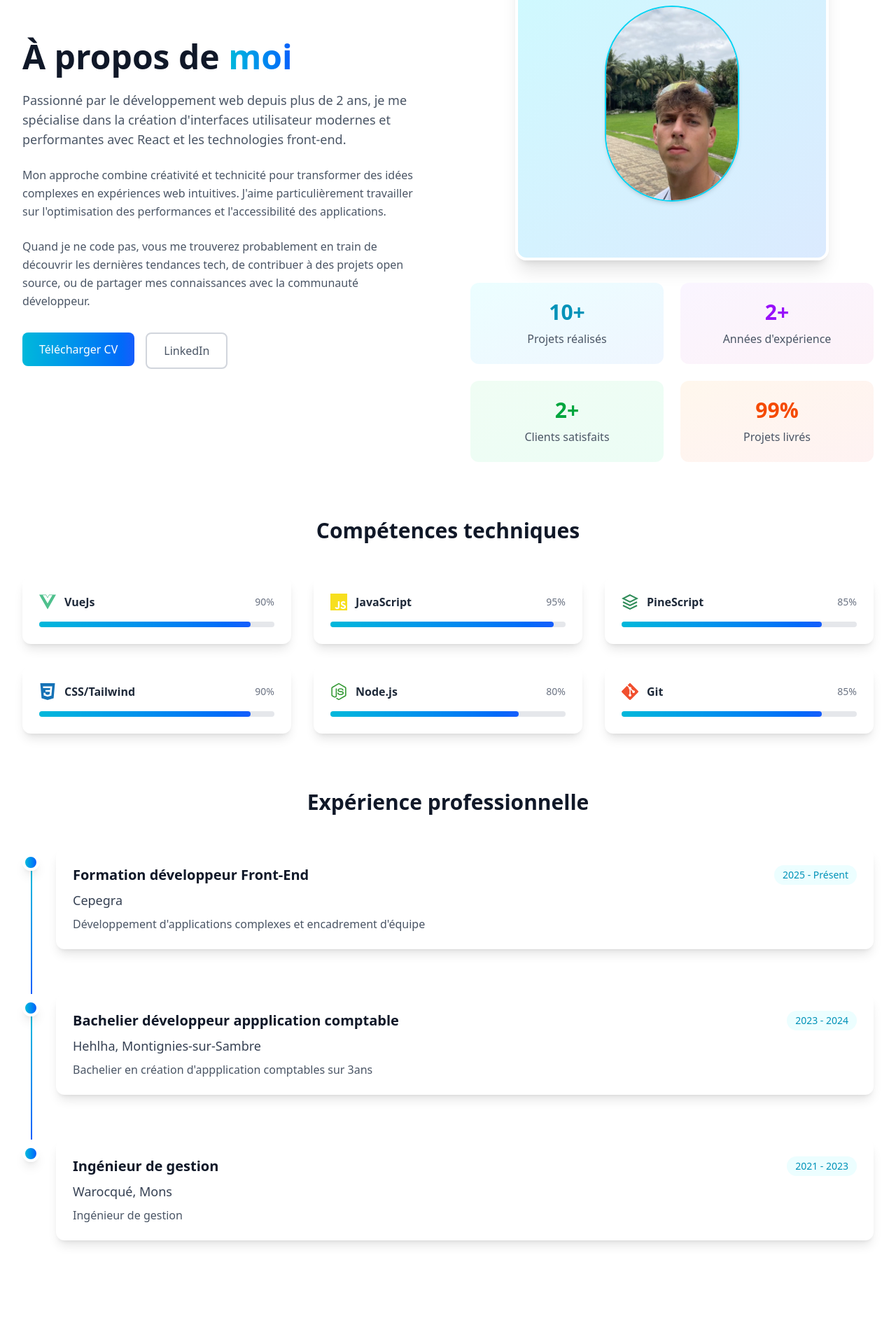
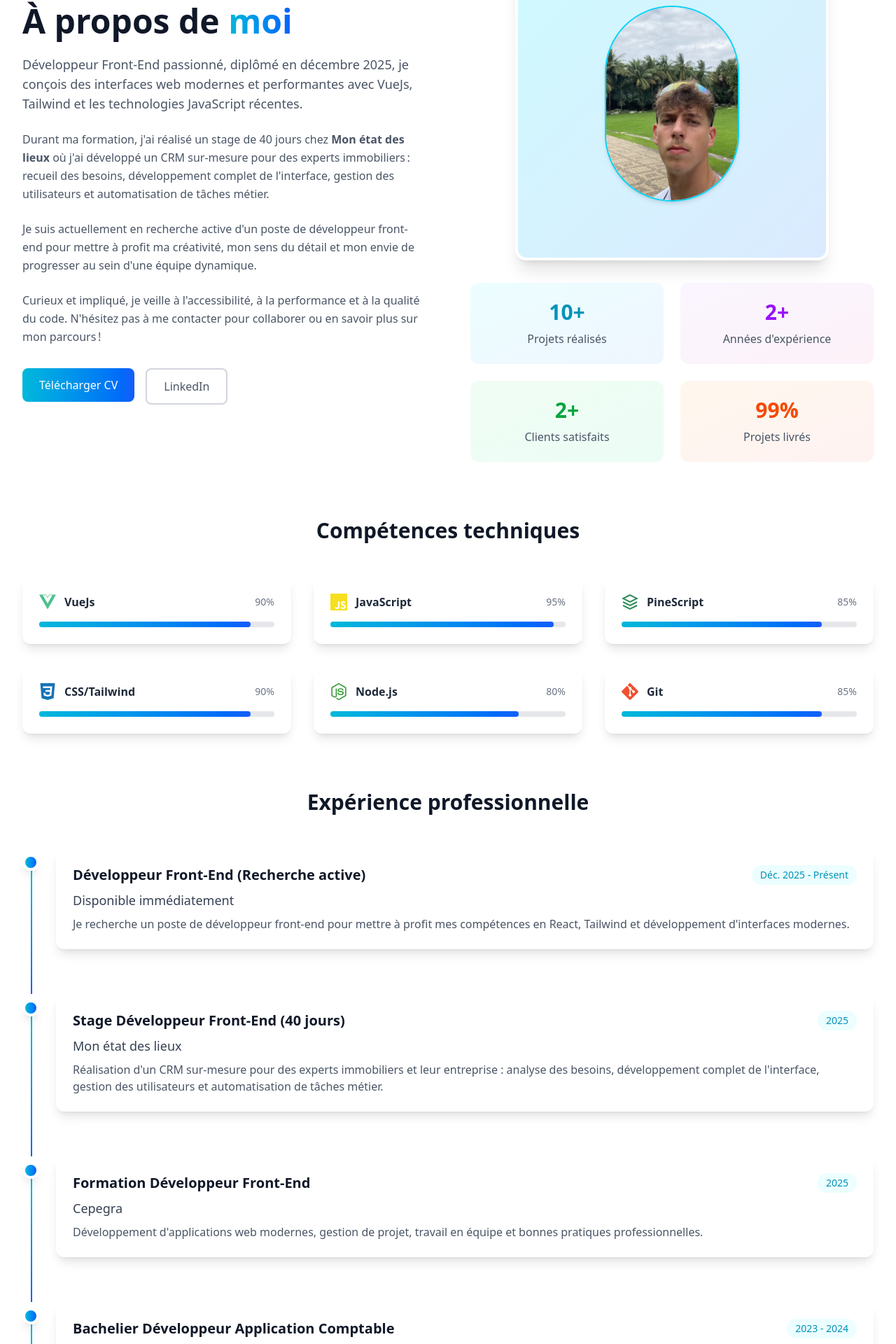
Before and after one commit to Vltnplt29/Portfolio, a React (Vite) app: page / in a window 1280 px wide. Shown: the part 1036-2956 px from the top of the page at 70% size. Built offline with nearby package versions, Linux system fonts and the light colour scheme.

Commit message:
Amélioration de la section À propos et ajout du stage CRM chez Mon état des lieux

```diff
--- a/src/App.jsx
+++ b/src/App.jsx
@@ -10,7 +10,7 @@ import Footer from './components/Footer'
 
 function App() {
   return (
-    <div className="min-h-screen flex flex-col">
+    <div className="min-h-screen flex flex-col bg-gradient-to-br from-slate-900 via-purple-900 to-slate-900">
       <Header />
       <main className="flex-1">
         <Hero />
--- a/src/components/About.jsx
+++ b/src/components/About.jsx
@@ -58,22 +58,34 @@ const About = () => {
 
   const experiences = [
     {
-      period: "2025 - Présent",
-      role: "Formation développeur Front-End",
+      period: "Déc. 2025 - Présent",
+      role: "Développeur Front-End (Recherche active)",
+      company: "Disponible immédiatement",
+      description: "Je recherche un poste de développeur front-end pour mettre à profit mes compétences en React, Tailwind et développement d'interfaces modernes."
+    },
+    {
+      period: "2025",
+      role: "Stage Développeur Front-End (40 jours)",
+      company: "Mon état des lieux",
+      description: "Réalisation d'un CRM sur-mesure pour des experts immobiliers et leur entreprise : analyse des besoins, développement complet de l'interface, gestion des utilisateurs et automatisation de tâches métier."
+    },
+    {
+      period: "2025",
+      role: "Formation Développeur Front-End",
       company: "Cepegra",
-      description: "Développement d'applications complexes et encadrement d'équipe"
+      description: "Développement d'applications web modernes, gestion de projet, travail en équipe et bonnes pratiques professionnelles."
     },
     {
       period: "2023 - 2024",
-      role: "Bachelier développeur appplication comptable",
+      role: "Bachelier Développeur Application Comptable",
       company: "Hehlha, Montignies-sur-Sambre",
-      description: "Bachelier en création d'appplication comptables sur 3ans"
+      description: "Bachelier en création d'applications comptables sur 3 ans."
     },
     {
       period: "2021 - 2023",
       role: "Ingénieur de gestion",
       company: "Warocqué, Mons",
-      description: "Ingénieur de gestion"
+      description: "Formation en gestion et management."
     }
   ]
 
@@ -90,20 +102,16 @@ const About = () => {
 
             <div className="space-y-6 text-gray-600 leading-relaxed">
               <p className="text-lg">
-                Passionné par le développement web depuis plus de 2 ans, je me spécialise dans la création
-                d'interfaces utilisateur modernes et performantes avec React et les technologies front-end.
+                Développeur Front-End passionné, diplômé en décembre 2025, je conçois des interfaces web modernes et performantes avec VueJs, Tailwind et les technologies JavaScript récentes.
               </p>
-
               <p>
-                Mon approche combine créativité et technicité pour transformer des idées complexes en
-                expériences web intuitives. J'aime particulièrement travailler sur l'optimisation des
-                performances et l'accessibilité des applications.
+                Durant ma formation, j'ai réalisé un stage de 40 jours chez <span className="font-semibold">Mon état des lieux</span> où j'ai développé un CRM sur-mesure pour des experts immobiliers : recueil des besoins, développement complet de l'interface, gestion des utilisateurs et automatisation de tâches métier.
               </p>
-
               <p>
-                Quand je ne code pas, vous me trouverez probablement en train de découvrir les dernières
-                tendances tech, de contribuer à des projets open source, ou de partager mes connaissances
-                avec la communauté développeur.
+                Je suis actuellement en recherche active d'un poste de développeur front-end pour mettre à profit ma créativité, mon sens du détail et mon envie de progresser au sein d'une équipe dynamique.
+              </p>
+              <p>
+                Curieux et impliqué, je veille à l'accessibilité, à la performance et à la qualité du code. N'hésitez pas à me contacter pour collaborer ou en savoir plus sur mon parcours !
               </p>
             </div>
 
```
